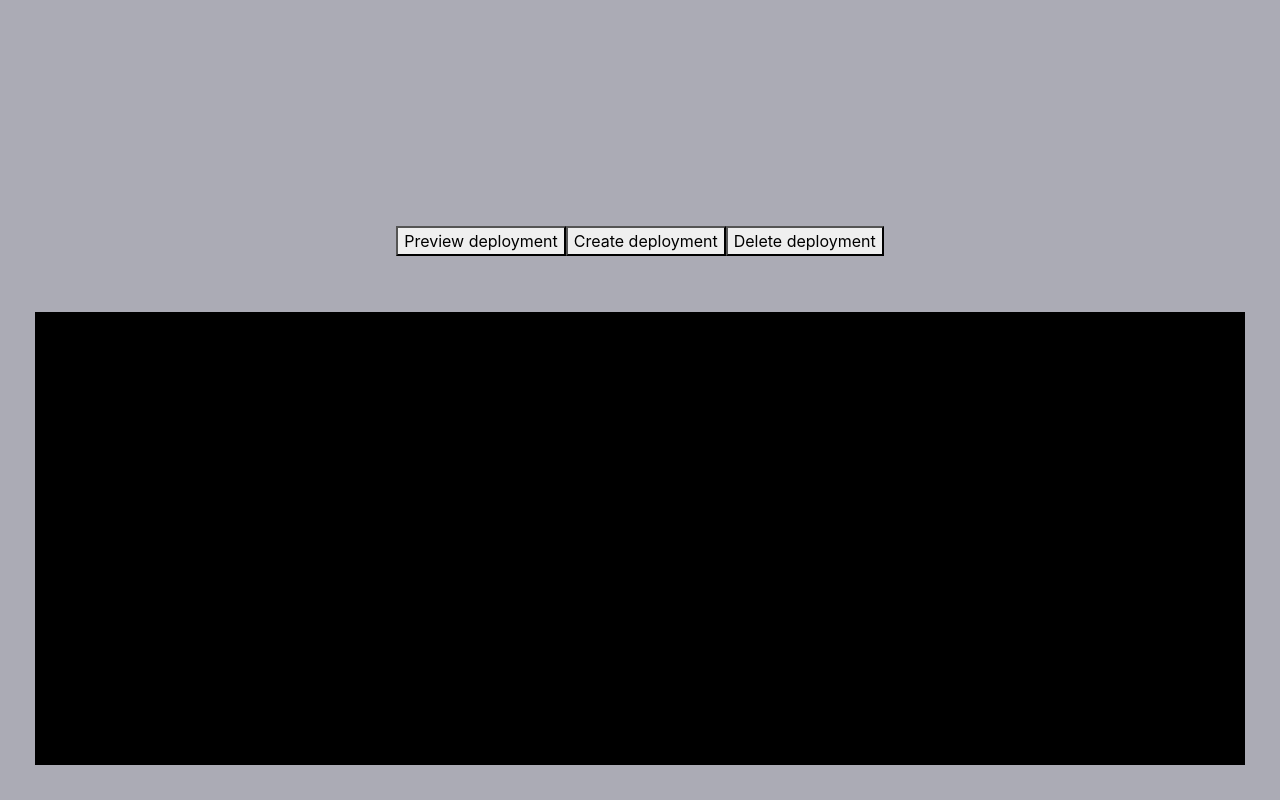
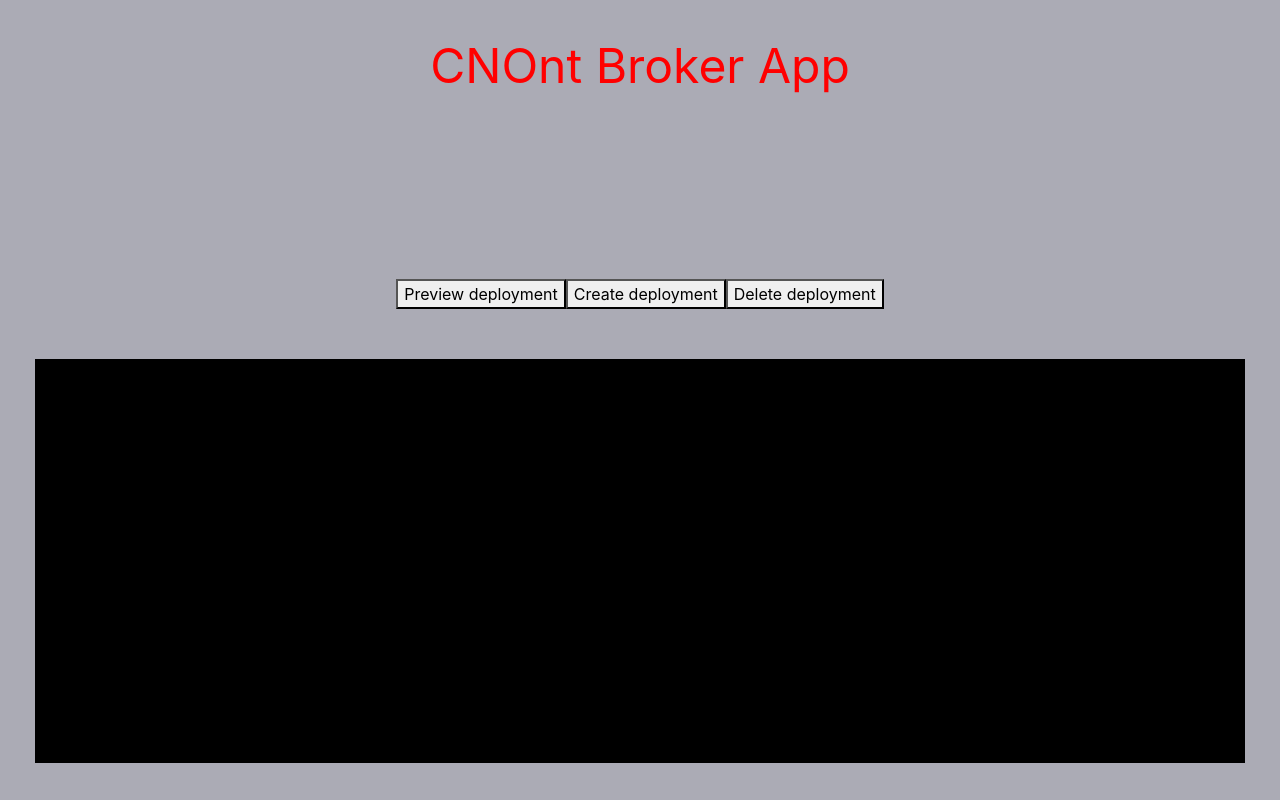
Before and after one commit to greg9702/CNOnt-Broker, a React (Create React App) app in the folder client/: page / in a window 1280 px wide. Built offline with nearby package versions, Linux system fonts and the light colour scheme.

Commit message:
Title added

```diff
--- a/client/public/index.html
+++ b/client/public/index.html
@@ -23,7 +23,7 @@
       work correctly both with client-side routing and a non-root public URL.
       Learn how to configure a non-root public URL by running `npm run build`.
     -->
-    <title>React App</title>
+    <title>CNOnt Broker</title>
   </head>
   <body>
     <noscript>You need to enable JavaScript to run this app.</noscript>
--- a/client/src/App.css
+++ b/client/src/App.css
@@ -7,5 +7,23 @@ html, body {
 #root {
     width: 100%;
     height: 100%;
+}
+
+#app {
+    width: 100%;
+    height: 100%;
     padding: 30px;
 }
+
+#header {
+    font-size: 6vh;
+}
+
+.eye-catching {
+	animation: color_change 1s infinite alternate;
+}
+
+@keyframes color_change {
+	from { color: blue; }
+	to { color: red; }
+}
--- a/client/src/App.js
+++ b/client/src/App.js
@@ -7,7 +7,12 @@ export default class App extends React.Component {
 
     render() {
       return (
-        <DeploymentManager />
+        <div id="app">
+          <div id="header" className="eye-catching">
+              CNOnt Broker App
+          </div>
+          <DeploymentManager />
+        </div>
       );
     }
 }
--- a/client/src/components/DeploymentManager.css
+++ b/client/src/components/DeploymentManager.css
@@ -1,6 +1,6 @@
 #deployment-manager {
   width: 100%;
-  height: 100%;
+  height: 90%;
   display: flex;
   flex-direction: column;
 }
```
Also changed, not shown: client/public/manifest.json.
